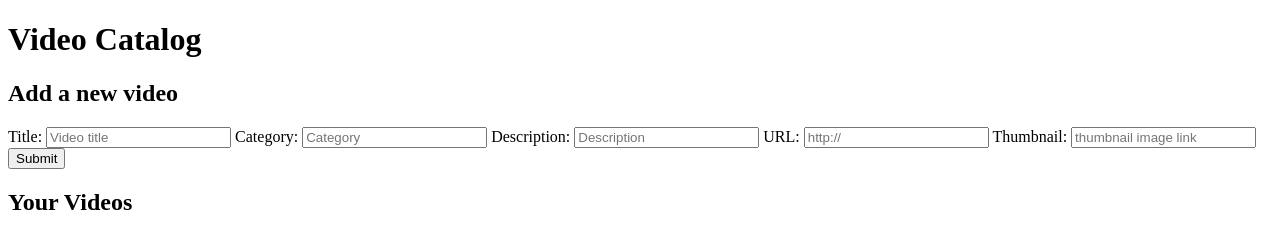
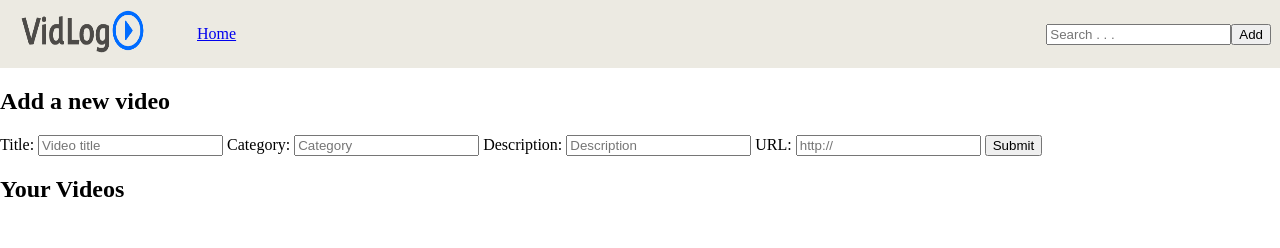
Before and after one commit to op9674a/MEAN-Youtube-Catalog, a website: page public/index.html in a window 1280 px wide. Drawn offline with nearby package versions, Linux system fonts and the light colour scheme; no server answers.

Commit message:
added top nav styling

```diff
--- a/package.json
+++ b/package.json
@@ -18,6 +18,7 @@
   },
   "homepage": "https://github.com/op9674a/MEAN-Youtube-Catalog#readme",
   "dependencies": {
+    "bootstrap": "^4.0.0",
     "express": "^4.16.3",
     "mongoose": "^5.0.12"
   }
--- a/public/css/app.css
+++ b/public/css/app.css
@@ -0,0 +1,54 @@
+body {
+    margin: auto;
+
+}
+
+.container {
+    display: flex;
+    margin: 0 auto;
+    background-color: #eceae2;
+
+}
+
+.card {
+    background-color: #ffffff;
+    display: flex;
+    flex-wrap: wrap;
+    flex-direction: row;
+}
+
+img {
+    margin-left: -60px;
+    max-height: 60px;
+    max-width: 250px;
+    min-width: 250px;
+    min-height: 60px;
+}
+
+ul {
+    list-style: none;
+    padding: 0;
+}
+
+.topnav-left {
+    display: flex;
+    align-items: center;
+    margin: 2px;
+}
+
+.topnav-right {
+    display: flex;
+    margin: 2px;
+    padding: 5px;
+}
+
+.nav-link {
+    padding: 5px;
+}
+
+.navbar-right {
+    display: flex;
+    align-items: center;
+    margin-left: auto;
+    padding: 2px;
+}
--- a/public/index.html
+++ b/public/index.html
@@ -9,24 +9,43 @@
     </head>
     <body ng-controller="MainController as ctrl">
         <!-- {{2+2}} -->
+        <!--Main Container -->
+        <div class="container">
+            <nav class="navbar">
+                <ul class="topnav-left">
+                    <li><a class="navbar-logo" href="/"><img src="vidlogo.png"></a></li>
+                    <li><a class="nav-link"  href="/">Home</a></li>
+                    </ul>
+                </nav>
+                <nav class="navbar-right">
+                    <ul class="topnav-right">
+                    <li>
+                        <input type="text" placeholder="Search . . .">
+                    </li>
+                    <li>
+                        <button type="submit" class="btn">Add</button>
+                    </li>
 
-        <!-- Header -->
-        <div class="header">
-            <h1>Video Catalog</h1>
+                </ul>
+            </nav>
             </div>
 
         <!-- Create Video -->
+        <div class="card">
             <form ng-submit="ctrl.createVideo()">
                 <h2>Add a new video</h2>
+
                 Title: <input type="text" ng-model="ctrl.createForm.title" placeholder="Video title" />
                 Category: <input type="text" ng-model="ctrl.createForm.category" placeholder="Category" />
                 Description: <input type="text" ng-model="ctrl.createForm.description" placeholder="Description" />
                 URL: <input type="text" ng-model="ctrl.createForm.url" placeholder="http://" />
-            Thumbnail: <input type="text" ng-model="ctrl.createForm.thumb" placeholder="thumbnail image link"/>
                 <button type="submit">Submit</button>
+
             </form>
+        </div>
 
         <!-- Videos Index -->
+        <div class="card">
         <h2>Your Videos</h2>
         <div ng-repeat="video in ctrl.videos" class="list">
             <ul>
@@ -35,10 +54,6 @@
 
                 <p>{{video.description}}</p>
                 <p>{{video.category}}</p>
-                <div class="thumbnail" ng-model="ctrl.thumb">
-                <img src="{{video.thumb}}" alt="image">
-                </div>
-
 
                 <!-- Edit Video -->
                 <div class="editForm">
@@ -48,7 +63,6 @@
                       <input type="text" ng-model="ctrl.updatedURL" placeholder="http://"/>
                       <input type="text" ng-model="ctrl.updatedDescription" placeholder="description"/>
                       <input type="text" ng-model="ctrl.updatedCategory" placeholder="category"/>
-                      <input type="text" ng-model="ctrl.updatedThumb" placeholder="thumbnail image link"/>
                       <input type="submit" id="submitEdit" value="Submit Edits"/>
                   </form>
                 </div>
@@ -57,6 +71,8 @@
 
             </ul>
         </div>
+        </div>
+
 
 
 
```
Also changed, not shown: public/vidlogo.png (added), public/wireframe.png (added), 1 other file. Lines whose indentation alone changed are shown as unchanged.
